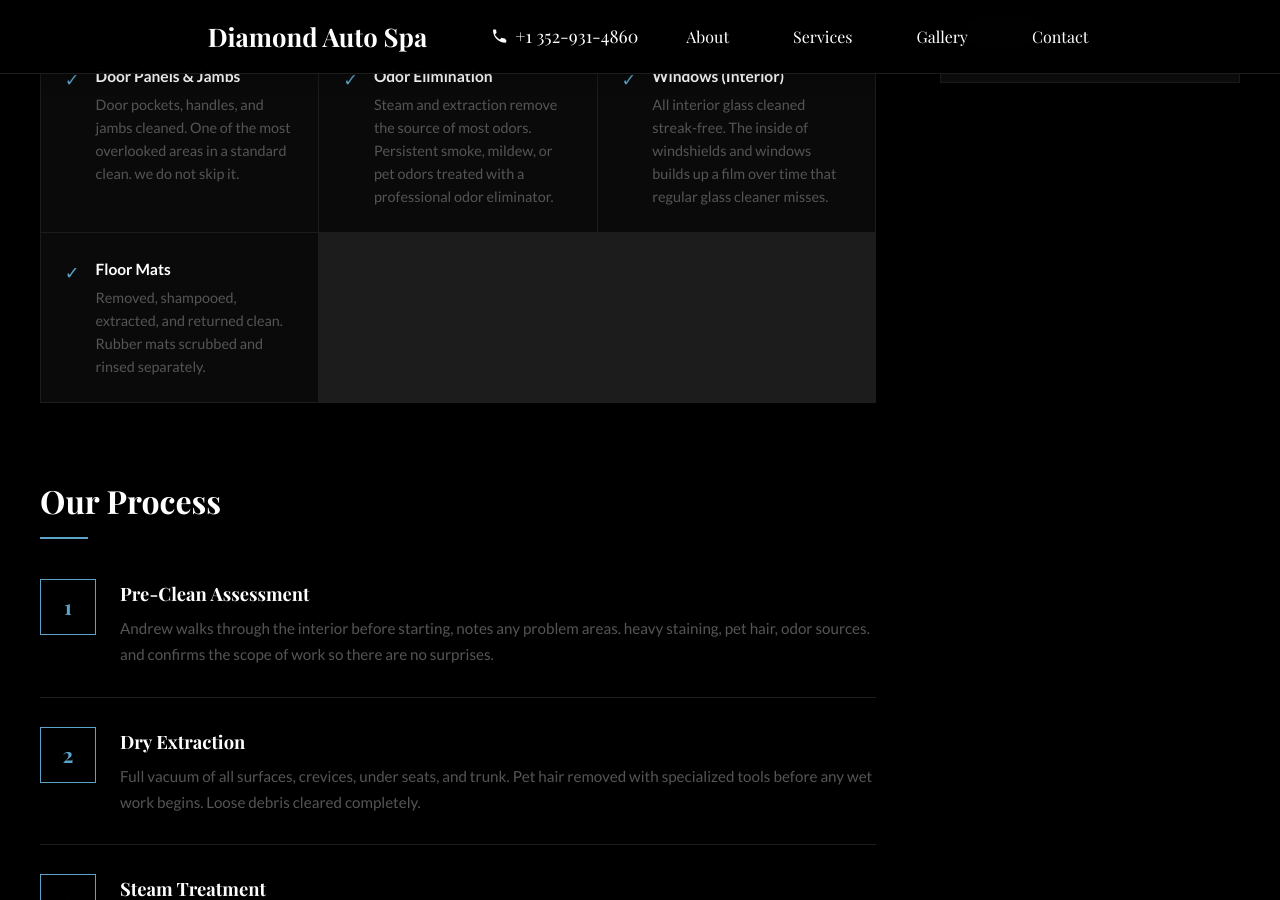
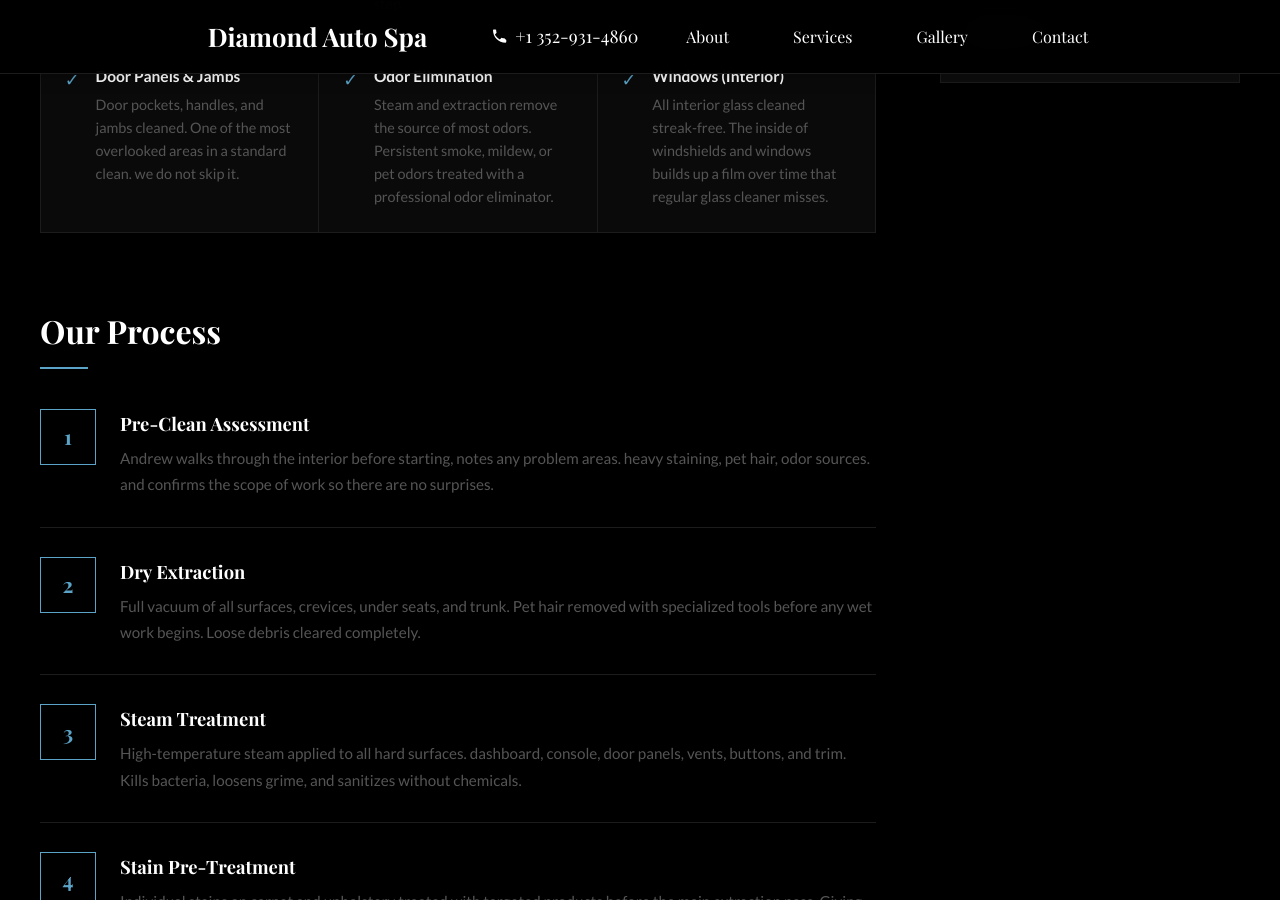
Before and after one commit to JamesBrownR/Diamond-Auto-Spa-Detailing, a Jekyll site: the page built from services/interior-detailing/index.html, in a window 1280 px wide and 900 px high, scrolled down 1875 px. Built offline with Jekyll 4.4.1, drawn with Linux system fonts in a browser that asks for light colours; some web fonts are replaced.

Commit message:
Update index.html

```diff
--- a/services/interior-detailing/index.html
+++ b/services/interior-detailing/index.html
@@ -181,13 +181,7 @@
                         <p>All interior glass cleaned streak-free. The inside of windshields and windows builds up a film over time that regular glass cleaner misses.</p>
                     </div>
                 </div>
-                <div class="included-item">
-                    <span class="included-check">✓</span>
-                    <div>
-                        <strong>Floor Mats</strong>
-                        <p>Removed, shampooed, extracted, and returned clean. Rubber mats scrubbed and rinsed separately.</p>
-                    </div>
-                </div>
+
             </div>
         </div>
 
```
